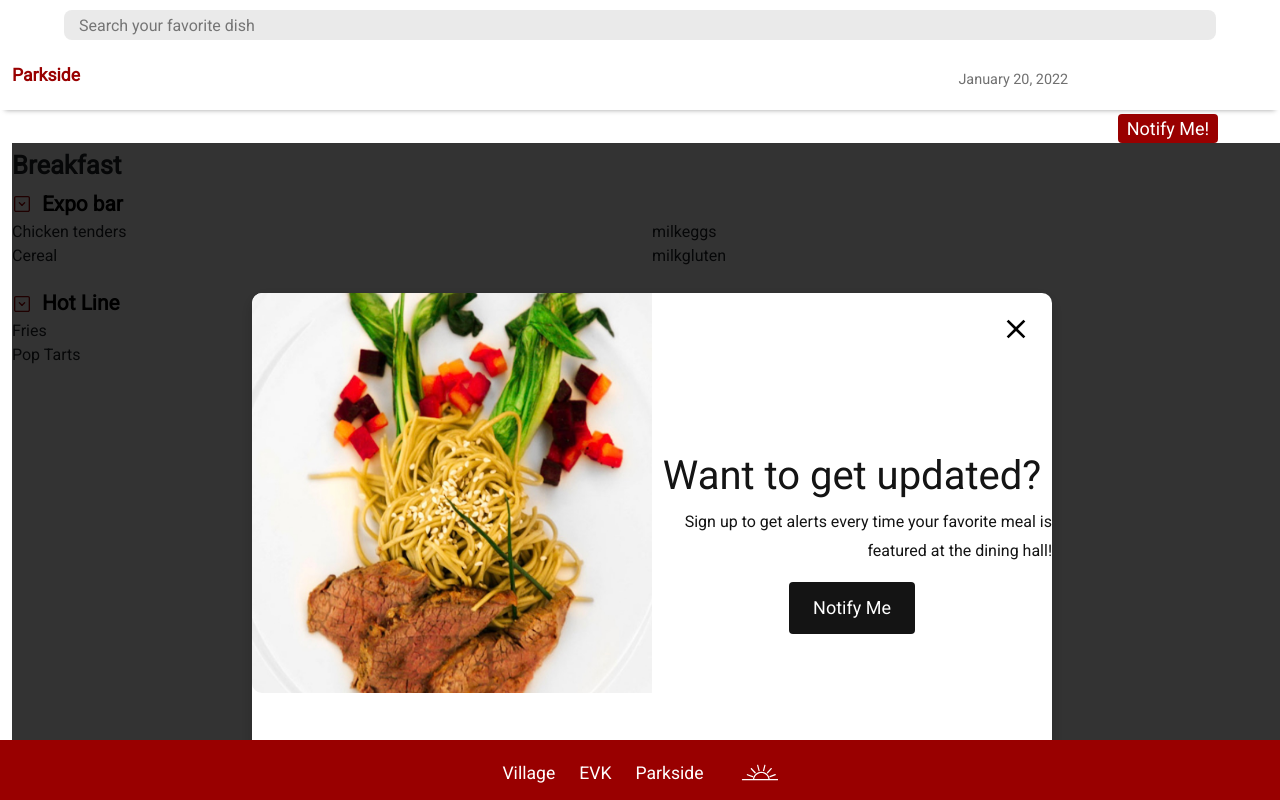
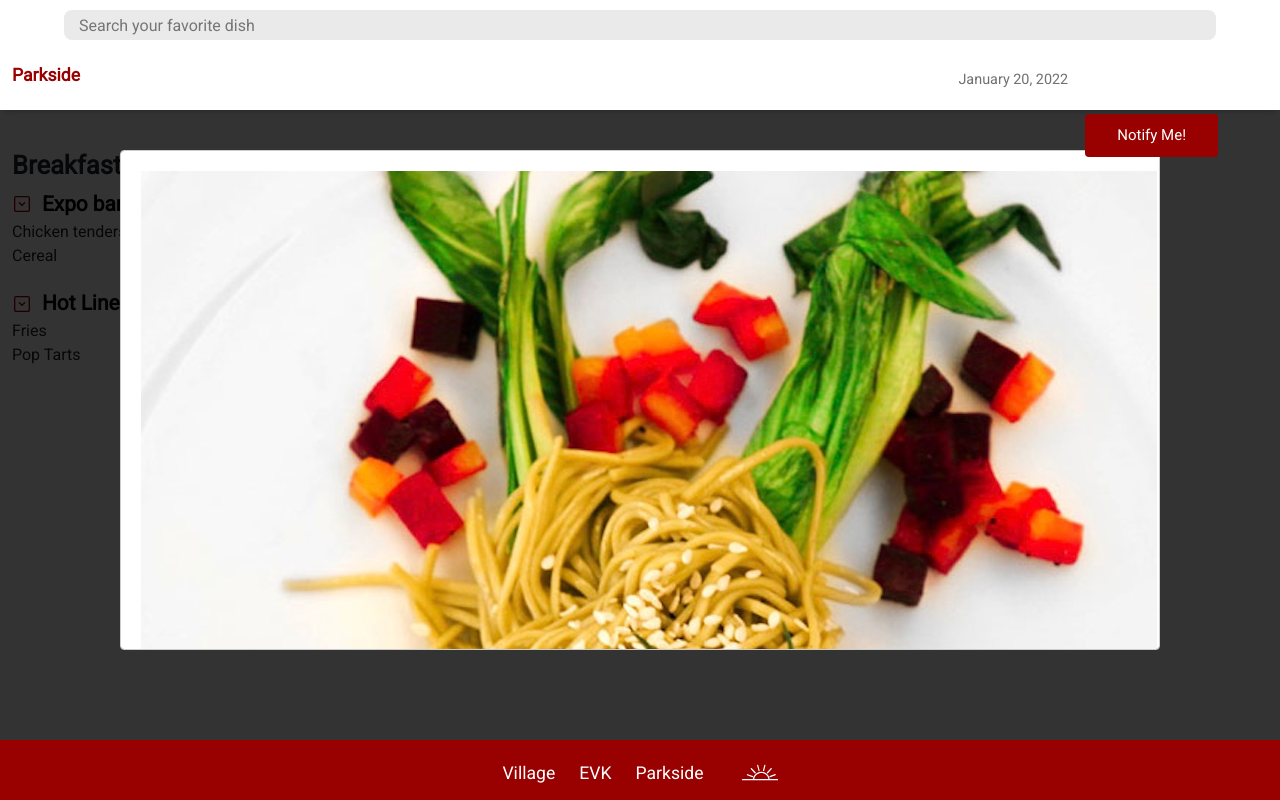
Before and after one commit to scottmai/trojan-dining, a React (Create React App) app in the folder frontend/: page / in a window 1280 px wide. Both pictures are taken after a click on the button "Notify Me!". Built offline with nearby package versions, Linux system fonts and the light colour scheme; data requests are answered from the project's data file.

Commit message:
Replace previous  modal using react-modal, styling

```diff
--- a/frontend/src/components/NotifyModal.js
+++ b/frontend/src/components/NotifyModal.js
@@ -1,141 +1,41 @@
-import React, {useState, useRef, useEffect, useCallback} from 'react';
+import React, {useState} from 'react';
 import Modal from 'react-modal';
-import styled from 'styled-components'
-import {MdClose} from 'react-icons/md';
-//import {useSpring, animated} from 'react-spring;'
+import img from "./meal.jpg";
 
+// Modal.setAppElement('root')
 function NotifyModal() {
-    const [modalIsOpen, setModalIsOpen] = useState(false)
-
-    //create open modal function
-    const openModal = () => {
-        setModalIsOpen(prev => !prev);
-    };
-
-    const modalRef = useRef();
-
-    // const animation = useSpring({
-    //     config: {
-    //       duration: 250
-    //     },
-    //     opacity: modalIsOpen ? 1 : 0,
-    //     transform: modalIsOpen ? `translateY(0%)` : `translateY(-100%)`
-    //   });
-
-    const closeModal = e => {
-        if (modalRef.current === e.target) {
-            setModalIsOpen(false);
-        }
-    };
-
-    const keyPress = useCallback(
-        e => {
-            if (e.key === 'Escape' && modalIsOpen) {
-                setModalIsOpen(false);
-            }
-        },
-        [setModalIsOpen, modalIsOpen]
-    );
-
-    const Button = styled.button`
-        min-width: 100px;
-        padding: 16 px 32px;
-        border-radius: 4px;
-        border: none;
-        background: #990000;
-        color: #fff;
-        font-size: 18px;
-        cursor: pointer;
-    `;
-
-    const Background = styled.div`
-        width: 100%;
-        height: 100%;
-        background: rgba(0, 0, 0, 0.8);
-        position: fixed;
-        display: flex;
-        justify-content: center;
-        align-items: center;
-    `;
-
-    const ModalImg = styled.img`
-        width: 100%;
-        height: 80%;
-        border-radius: 10px 0 0 10px;
-        background: #000;s
-    `;
-
-    const ModalWrapper = styled.div`
-        width: 800px;
-        height: 500px;
-        box-shadow: 0 5px 16px rgba(0, 0, 0, 0.2);
-        background: #fff;
-        color: #000;
-        display: grid;
-        grid-template-columns: 1fr 1fr;
-        position: relative;
-        z-index: 10;
-        border-radius: 10px;
-    `;
-
-    const ModalContent = styled.div`
-        display: flex;
-        flex-direction: column;
-        justify-content: center;
-        align-items: center;
-        line-height: 1.8;
-        color: #141414;
-
-        p {
-            margin-bottom: 1rem;
-        }
-
-        button {
-            padding: 10px 24px;
-            background: #141414;
-            color: #fff;
-            border: none;
-        }
-    `;
-
-    const ClosedModalButton = styled(MdClose)`
-        cursor: pointer;
-        position: absolute;
-        top: 20px;
-        right: 20px;
-        width: 32px;
-        height: 32px;
-        padding: 0;
-        z-index: 10;
-    `;
-
-    useEffect( () => {
-        document.addEventListener('keydown', keyPress);
-        return () => document.removeEventListener('keydown', keyPress)},
-        [keyPress]
-    );
-
-    return (
+     const [modalIsOpen, setModalIsOpen] = useState(false)
+     return (
         <div className="notify-modal">
-             <Button onClick={() => setModalIsOpen(true)}>Notify Me!</Button>
-            {modalIsOpen ? (
-                <Background onclick={closeModal} ref={modalRef}>
-                        <ModalWrapper modalIsOpen={modalIsOpen}>
-                            <ModalImg src={require('./meal.jpg')} alt='platter of food' />
-                            <ModalContent>
-                                 <h1>Want to get updated?</h1>
-                                 <p>Sign up to get alerts every time your favorite meal is featured at the dining hall!</p>
-                                 <Button>Notify Me</Button>
-                            </ModalContent>
-                             <ClosedModalButton
-                                aria-label='Close modal'
-                                onClick={() => setModalIsOpen(prev => !prev)}
-                            />
-                        </ModalWrapper>
-                </Background>
-                ) : null}
+            <button class="notify-btn" onClick={() => setModalIsOpen(true)}>Notify Me!</button>
+            <Modal
+                isOpen={modalIsOpen}
+                onRequestClose={() => setModalIsOpen(false)}
+                style={
+                    {
+                        overlay: {
+                            background: 'rgba(0, 0, 0, 0.80)'
+                        },
+                        content: {
+                            top: '150px',
+                            left: '120px',
+                            right: '120px',
+                            bottom: '150px',
+                        }
+                    }
+                }
+            >
+                <img class="meal-img" src={img} alt="platter of food"/>
+                <div>
+                    <h3>Want to get updated?</h3>
+                    <p>Sign up to get alerts every time your favorite meal is featured at the dining hall!</p>
+                </div>
+                <div>
+                    <button onClick={() => setModalIsOpen(false)}>X</button>
+                </div>
+            </Modal>
         </div>
-    );
+     )
 }
 
 export default NotifyModal;
```
